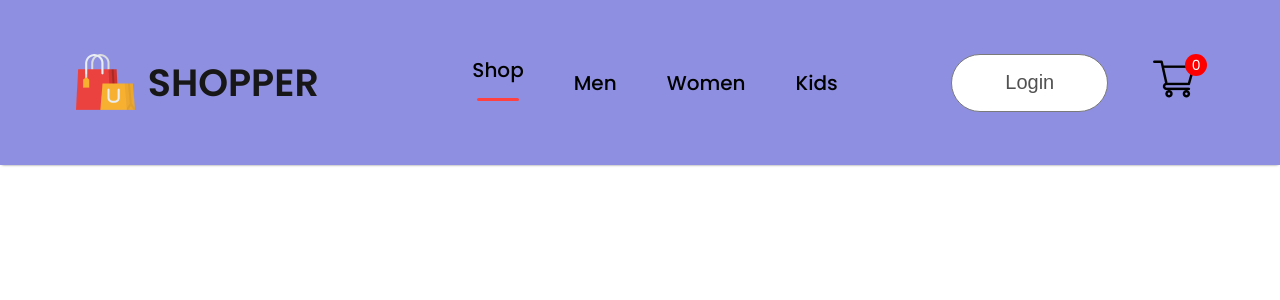
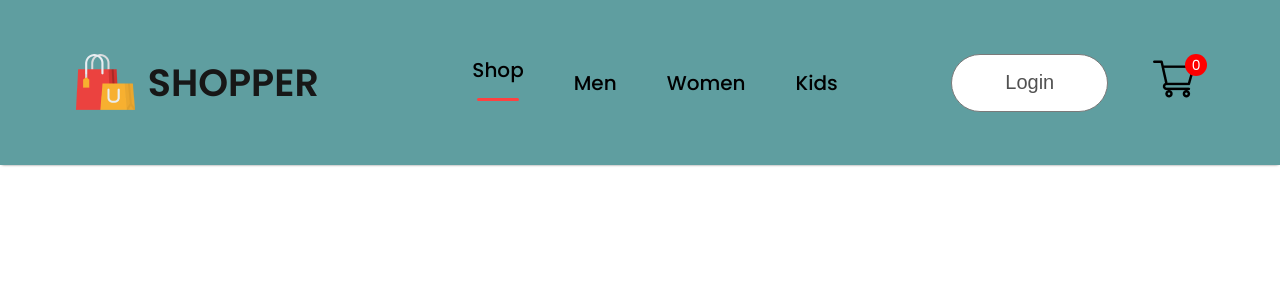
Before and after one commit to Rahul-0915/Shopper, a React (Create React App) app in the folder frontend/: page / in a window 1280 px wide. Shown: the top 300 px of the page. Built offline with nearby package versions, Linux system fonts and the light colour scheme.

Commit message:
css change in navbar

```diff
--- a/frontend/src/Components/Navbar/Navbar.css
+++ b/frontend/src/Components/Navbar/Navbar.css
@@ -4,7 +4,7 @@
     justify-content: space-around;
     padding: 16px;
     box-shadow: 0 1px 3px -2px black;
-     background-color: rgb(143, 143, 225);
+    background-color:cadetblue;
 }
 
 /* nav-logo div css */
```
